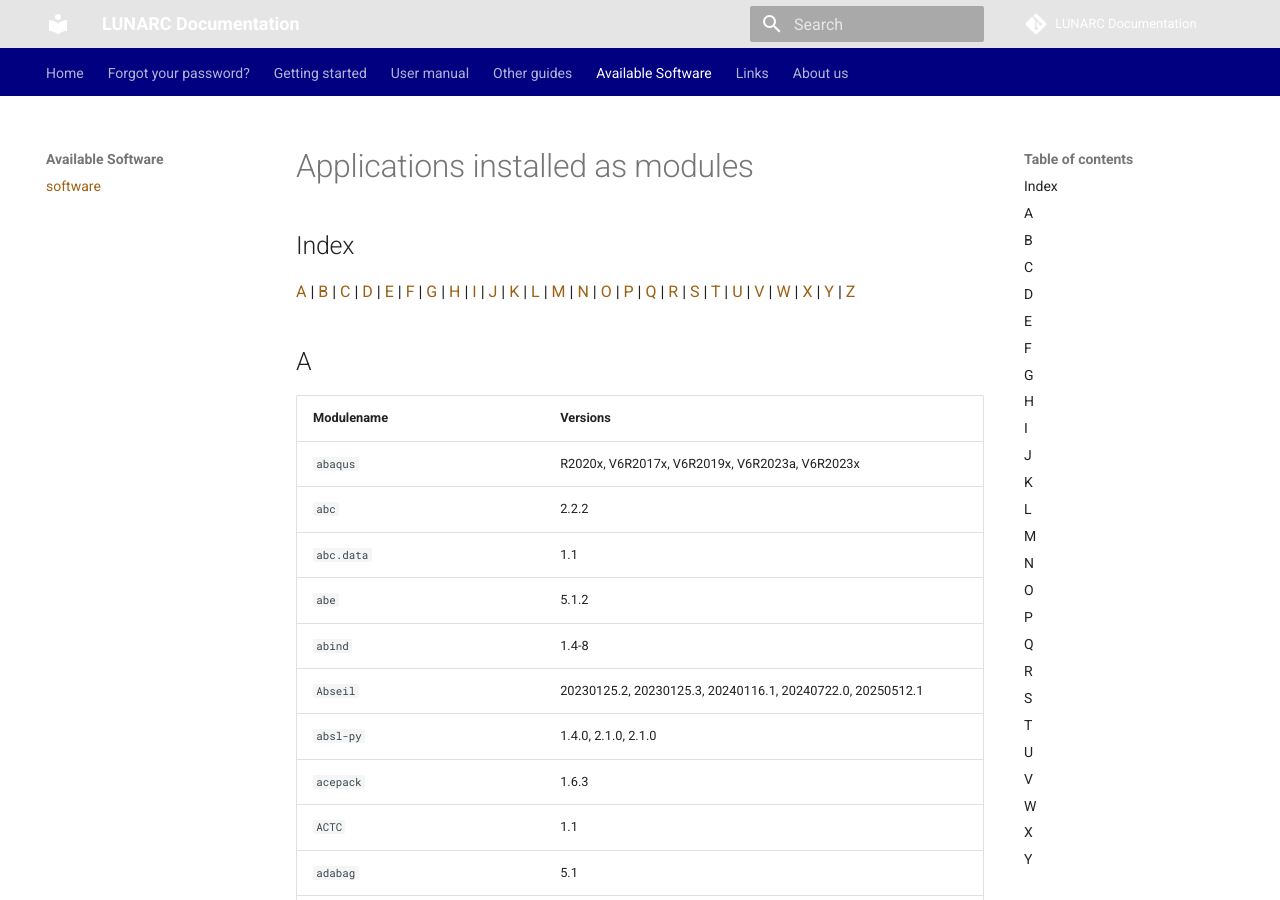
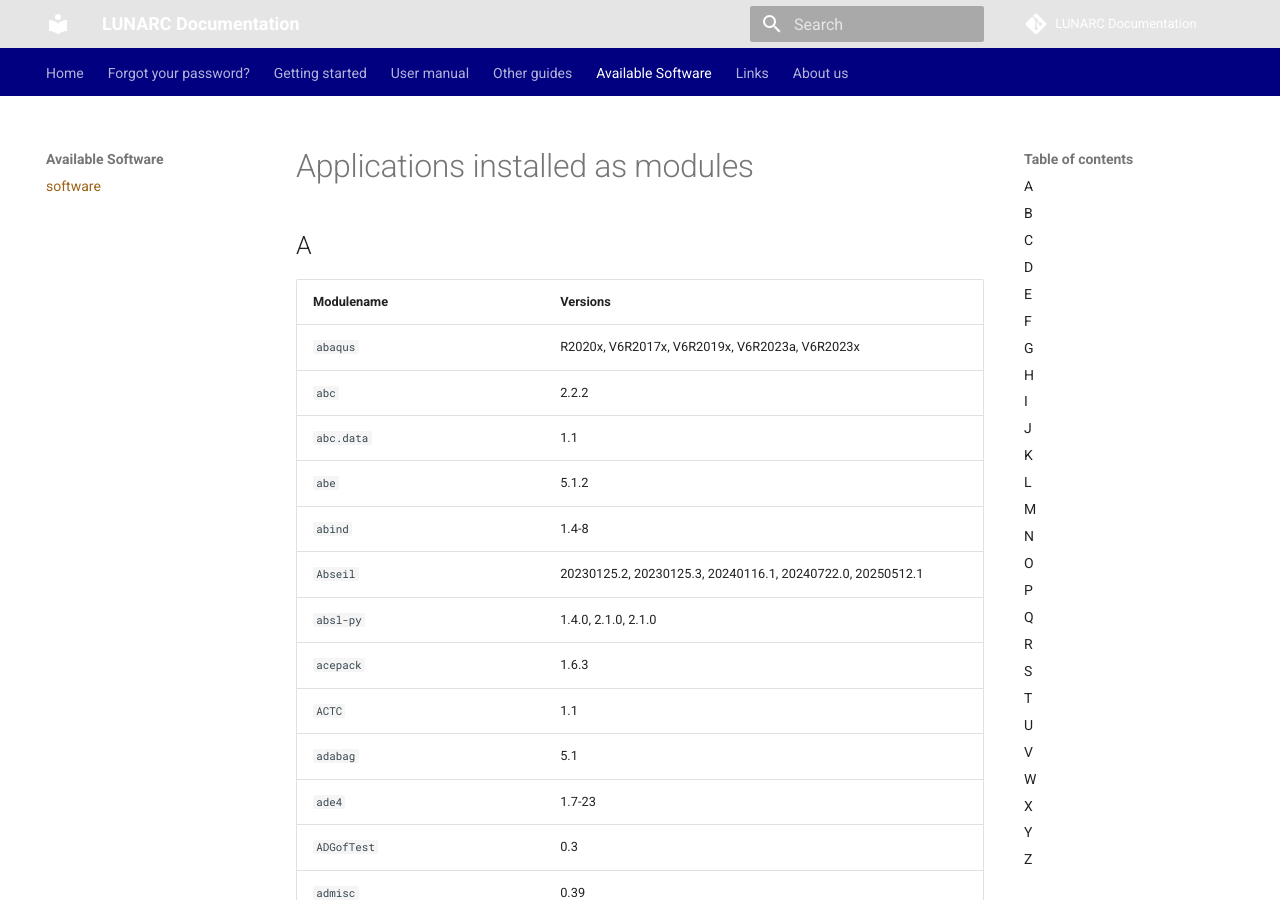
Before and after one commit to lunarc/lunarc_docs, an MkDocs documentation site: the page built from docs/software/installed_software.md, in a window 1280 px wide and 900 px high. Built offline with MkDocs 1.6.1 and Material for MkDocs 9.7.7, drawn with Linux system fonts in a browser that asks for light colours; comment, search, counter and statistics services are not loaded.

```diff
--- a/docs/software/installed_software.md
+++ b/docs/software/installed_software.md
@@ -1,7 +1,4 @@
 # Applications installed as modules
-
-## Index
-[A](#a) | [B](#b) | [C](#c) | [D](#d) | [E](#e) | [F](#f) | [G](#g) | [H](#h) | [I](#i) | [J](#j) | [K](#k) | [L](#l) | [M](#m) | [N](#n) | [O](#o) | [P](#p) | [Q](#q) | [R](#r) | [S](#s) | [T](#t) | [U](#u) | [V](#v) | [W](#w) | [X](#x) | [Y](#y) | [Z](#z)
 
 ## A
 
```
